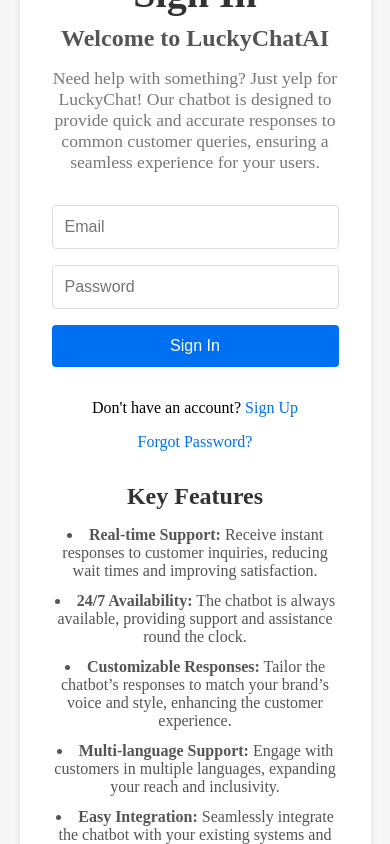
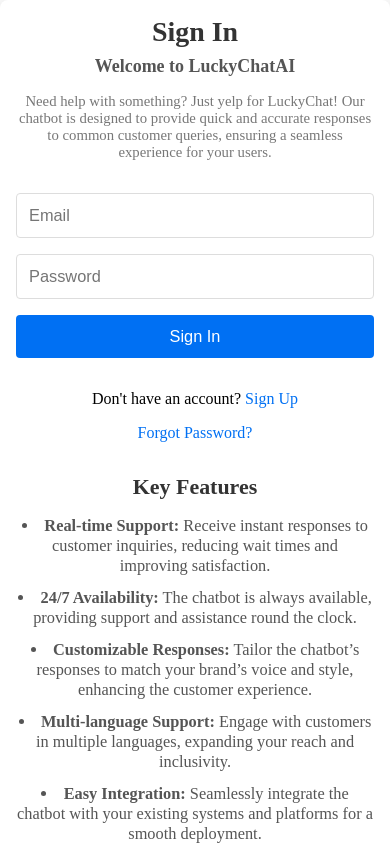
Before and after one commit to Goodluck07/LuckyChatAi, a Next.js app: page /auth in a window 390 px wide. Built offline with nearby package versions, Linux system fonts and the light colour scheme.

Commit message:
finalcommit day1

```diff
--- a/pages/auth.module.css
+++ b/pages/auth.module.css
@@ -1,12 +1,10 @@
-
-
 /* styles/auth.module.css */
 
 .container {
     display: flex;
     justify-content: center;
     align-items: center;
-    height: 100vh; /* Full viewport height */
+    min-height: 100vh; /* Minimum viewport height */
     width: 100vw;  /* Full viewport width */
     background: #f7f7f7; /* Light background color */
     padding: 0;
@@ -17,19 +15,19 @@
     background: #ffffff;
     border-radius: 8px;
     box-shadow: 0 4px 8px rgba(0, 0, 0, 0.1);
-    width: 90%; /* Adjust width for responsiveness */
-    max-width: 100vw; /* Full width of the viewport */
+    width: 90vw; /* Adjust width relative to viewport width */
+    max-width: 100vw; /* Maximum width to prevent it from being too wide */
     padding: 2rem;
     box-sizing: border-box;
     display: flex;
     flex-direction: column;
     align-items: center;
-    /* Ensure the width adapts to the screen width */
     overflow: hidden; /* Prevent overflow */
+    min-height: 80vh; /* Ensure container is at least 80% of viewport height */
 }
 
 .title {
-    font-size: 2.5rem;
+    font-size: calc(1.5rem + 1vw); /* Responsive font size based on viewport width */
     font-weight: bold;
     margin-bottom: 0.5rem;
     color: #333;
@@ -37,14 +35,14 @@
 }
 
 .subtitle {
-    font-size: 1.5rem;
+    font-size: calc(1rem + 0.5vw); /* Responsive font size based on viewport width */
     color: #555;
     margin-bottom: 1rem;
     text-align: center;
 }
 
 .description {
-    font-size: 1.1rem;
+    font-size: calc(0.8rem + 0.5vw); /* Responsive font size based on viewport width */
     color: #777;
     margin-bottom: 2rem;
     text-align: center;
@@ -62,7 +60,7 @@
     margin-bottom: 1rem;
     border: 1px solid #ddd;
     border-radius: 4px;
-    font-size: 1rem;
+    font-size: calc(0.9rem + 0.5vw); /* Responsive font size based on viewport width */
 }
 
 .button {
@@ -71,7 +69,7 @@
     color: white;
     border: none;
     border-radius: 4px;
-    font-size: 1rem;
+    font-size: calc(0.9rem + 0.5vw); /* Responsive font size based on viewport width */
     cursor: pointer;
     transition: background-color 0.3s ease;
     margin-bottom: 1rem;
@@ -107,7 +105,7 @@
 }
 
 .featuresTitle {
-    font-size: 1.5rem;
+    font-size: calc(1.25rem + 0.5vw); /* Responsive font size based on viewport width */
     font-weight: bold;
     color: #333;
     margin-bottom: 1rem;
@@ -118,10 +116,45 @@
     list-style-position: inside;
     padding: 0;
     margin: 0;
-    font-size: 1rem;
+    font-size: calc(0.9rem + 0.5vw); /* Responsive font size based on viewport width */
     color: #555;
 }
 
 .featureList li {
     margin-bottom: 0.75rem;
 }
+
+/* Responsive Styles for Height */
+@media (max-height: 600px) {
+    .formContainer {
+        padding: 1.5rem; /* Reduce padding on shorter screens */
+    }
+
+    .title {
+        font-size: calc(1.25rem + 1vw); /* Slightly smaller font size on shorter screens */
+    }
+
+    .subtitle {
+        font-size: calc(0.9rem + 0.5vw); /* Slightly smaller font size on shorter screens */
+    }
+
+    .description {
+        font-size: calc(0.7rem + 0.5vw); /* Slightly smaller font size on shorter screens */
+    }
+
+    .featuresTitle {
+        font-size: calc(1rem + 0.5vw); /* Slightly smaller font size on shorter screens */
+    }
+
+    .featureList {
+        font-size: calc(0.8rem + 0.5vw); /* Slightly smaller font size on shorter screens */
+    }
+}
+
+/* Additional media queries for smaller screens if needed */
+@media (max-width: 480px) {
+    .formContainer {
+        width: 100%; /* Full width on very small screens */
+        padding: 1rem; /* Further adjust padding for very small screens */
+    }
+}
--- a/pages/index.js
+++ b/pages/index.js
@@ -153,7 +153,7 @@
     return (
         <div className={styles.container}>
             <header className={styles.header}>
-                <h1>Welcome to Your AI Assistant</h1>
+                <h1>Welcome to LuckyChatAI Assistant</h1>
                 <div className={styles.userInfo}>
                     <p>Logged in as: <strong>{user.email}</strong></p>
                     <button onClick={handleSignOut} className={styles.button}>
--- a/styles/globals.css
+++ b/styles/globals.css
@@ -81,8 +81,9 @@
 
 html,
 body {
+  height: 100%; /* Ensure the height is 100% for proper viewport calculations */
   max-width: 100vw;
-  overflow-x: hidden;
+  overflow-x: hidden; /* Prevent horizontal overflow */
 }
 
 body {
@@ -93,6 +94,9 @@
       rgb(var(--background-end-rgb))
     )
     rgb(var(--background-start-rgb));
+  display: flex;
+  flex-direction: column;
+  min-height: 100vh; /* Ensure the body takes at least the full height of the viewport */
 }
 
 a {
```
